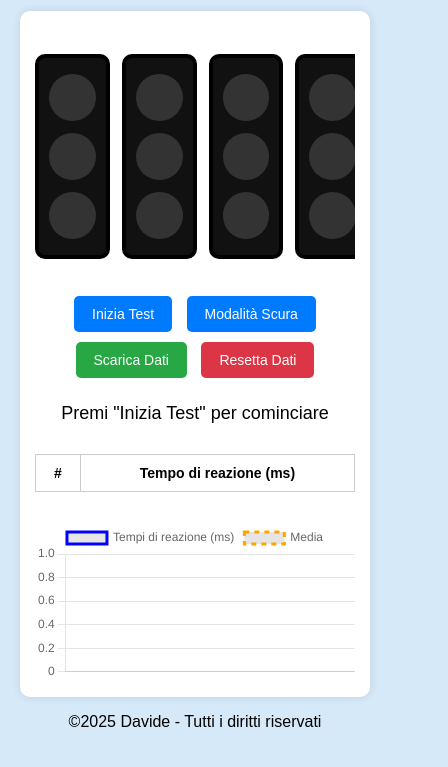
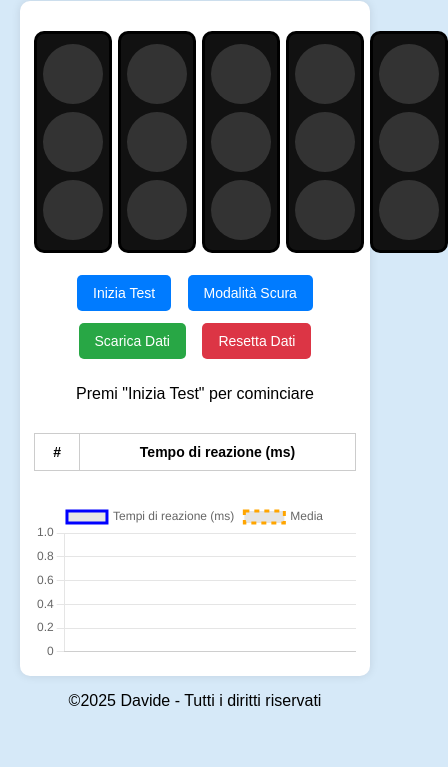
Before and after one commit to Davidinx/Reaction-time-test, a plain HTML site: page index.html in a window 390 px wide. Shown: the part 114-881 px from the top of the page, 448 px wide, since content can reach past the window. After the commit the page ends 860 px from the top, so only its background shows below. Drawn offline with nearby package versions, Linux system fonts and the light colour scheme.

Commit message:
Update style.css

```diff
--- a/style.css
+++ b/style.css
@@ -159,48 +159,47 @@ body.dark-mode table {
     100% { background-color: #e6d74f; }
 }
 
-/* --- MOBILE FIX: semafori in fila con scroll orizzontale --- */
+/* --- MOBILE: 5 semafori tutti visibili, ridimensionati --- */
 @media (max-width: 600px) {
   .container {
-        padding: 15px;
+    padding: 14px;
     border-radius: 10px;
   }
 
-    h1 {
-        font-size: 1.8em;
+  h1 { font-size: 1.6rem; }
+
+  button {
+    padding: 10px 16px;
+    font-size: 14px;
+    margin: 6px;
   }
 
-    button {
-        padding: 10px 18px;
-        font-size: 14px;
-        margin: 5px;
-    }
-
-    /* In fila, no wrap, con scroll orizzontale + snap */
   .traffic-lights {
     display: flex;
-        flex-wrap: nowrap;
-        gap: 12px;
-        justify-content: flex-start;
-        overflow-x: auto;
-        padding: 8px 4px 12px;
-        -webkit-overflow-scrolling: touch;
-        scroll-snap-type: x mandatory;
+    flex-wrap: nowrap;                /* tutti in una sola riga */
+    justify-content: space-between;
+    gap: 6px;                          /* 4 gap => 24px totali */
+    margin: 16px 0;
   }
 
   .traffic-light {
-        flex: 0 0 auto;
-        scroll-snap-align: start;
+    flex: 0 0 calc((100% - 24px) / 5); /* 5 colonne perfette */
+    padding: 6px;
+    border-width: 3px;
     margin: 0;
   }
 
+  /* Luci: diametro = larghezza del blocco; altezza con aspect-ratio */
   .light {
-        width: clamp(38px, 12vw, 52px);
-        height: clamp(38px, 12vw, 52px);
-        margin: 6px 0;
+    width: 100%;
+    aspect-ratio: 1 / 1;               /* cerchio perfetto */
+    margin: 4px 0;
   }
 
-    table {
-        font-size: 14px;
+  #message { font-size: 16px; }
+  #result  { font-size: 20px; }
+  table    { font-size: 14px; }
+
+  /* Grafico responsive */
+  #chartContainer canvas { max-width: 100%; height: auto !important; }
 }
-}
```
Lines whose indentation alone changed are shown as unchanged.
